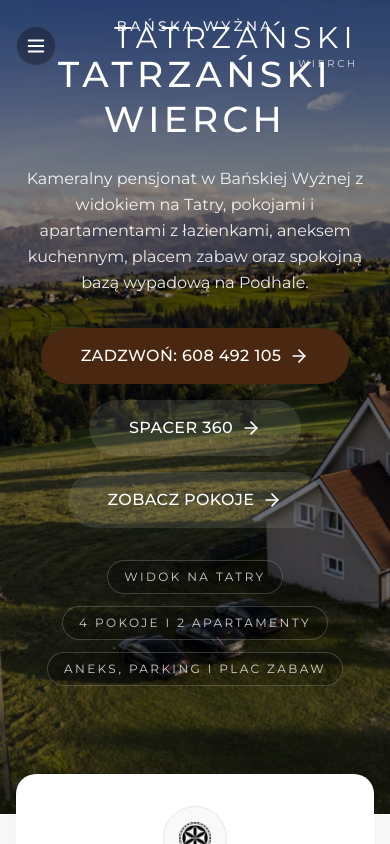
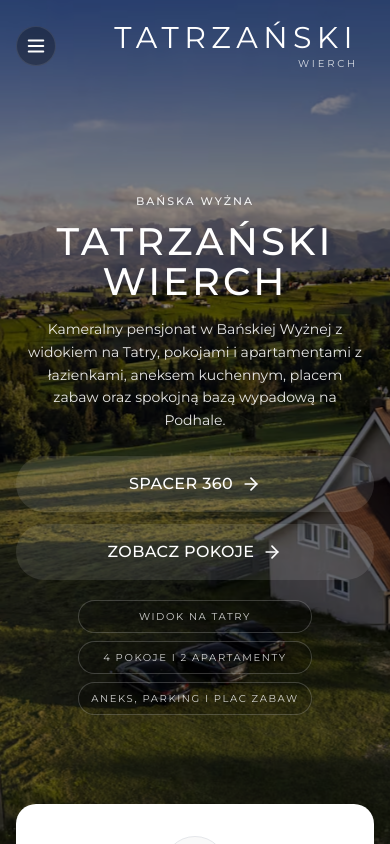
Before and after one commit to foliowiecsztywnygit/tatrza-ski-wierch, a React (Vite) app: page / in a window 390 px wide. Shown: the top 844 px of the page. Built offline with nearby package versions, Linux system fonts and the light colour scheme; a web font is replaced by a local one.

Commit message:
Desc and hero fixes

```diff
--- a/index.html
+++ b/index.html
@@ -4,8 +4,21 @@
     <meta charset="UTF-8" />
     <link rel="icon" type="image/svg+xml" href="/favicon.svg" />
     <meta name="viewport" content="width=device-width, initial-scale=1.0, viewport-fit=cover" />
-    <title>Dom Wczasowy Dziubasówka | Noclegi w Suchem koło Poronina</title>
-    <meta name="description" content="Dom Wczasowy Dziubasówka w Suchem oferuje 55 miejsc noclegowych, 15 pokoi, wyżywienie na miejscu, WiFi i parking. Obiekt czynny przez cały rok." />
+    <title>Tatrzański Wierch | Noclegi w Bańskiej Wyżnej z widokiem na Tatry</title>
+    <meta
+      name="description"
+      content="Tatrzański Wierch w Bańskiej Wyżnej oferuje kameralne pokoje i apartamenty, widok na Tatry, aneks kuchenny, parking, plac zabaw i spacer 360."
+    />
+    <meta name="theme-color" content="#4A2711" />
+    <meta property="og:type" content="website" />
+    <meta property="og:locale" content="pl_PL" />
+    <meta property="og:title" content="Tatrzański Wierch | Noclegi w Bańskiej Wyżnej z widokiem na Tatry" />
+    <meta
+      property="og:description"
+      content="Kameralne pokoje i apartamenty, panorama Tatr, aneks kuchenny, parking, plac zabaw i szybki kontakt z obiektem."
+    />
+    <meta property="og:image" content="/zdjecia/widok_z_obiektem.avif" />
+    <meta property="og:site_name" content="Tatrzański Wierch" />
     <link rel="preconnect" href="https://fonts.googleapis.com">
     <link rel="preconnect" href="https://fonts.gstatic.com" crossorigin>
     <link href="https://fonts.googleapis.com/css2?family=Montserrat:wght@300;400;500;600;700&display=swap" rel="stylesheet">
--- a/src/components/layout/MobileStickyCTA.tsx
+++ b/src/components/layout/MobileStickyCTA.tsx
@@ -1,13 +1,14 @@
 import { useState, useEffect } from 'react';
+import { MessageCircle, Phone } from 'lucide-react';
 import { propertyInfo } from '../../content/data';
 
 export function MobileStickyCTA() {
   const [isVisible, setIsVisible] = useState(false);
+  const smsHref = `sms:${propertyInfo.phoneHref}`;
 
   useEffect(() => {
     const handleScroll = () => {
-      // Show after scrolling past hero section (approx 500px)
-      setIsVisible(window.scrollY > 500);
+      setIsVisible(window.scrollY > 180);
     };
 
     window.addEventListener('scroll', handleScroll);
@@ -17,12 +18,24 @@ export function MobileStickyCTA() {
   if (!isVisible) return null;
 
   return (
-    <div className="md:hidden fixed bottom-0 left-0 right-0 z-40 bg-white/85 backdrop-blur-md border-t border-brand-brown/10 p-4 pb-safe">
+    <div className="md:hidden fixed bottom-4 right-4 z-40 flex flex-col items-end gap-3">
       <a
         href={`tel:${propertyInfo.phoneHref}`}
-        className="block w-full bg-brand-brown hover:bg-brand-brown-dark text-white text-center font-semibold py-4 rounded-xl shadow-lg transition-colors"
+        className="inline-flex items-center gap-3 rounded-full bg-brand-brown text-white shadow-[0_14px_35px_rgba(0,0,0,0.22)] px-4 py-3 transition-colors hover:bg-brand-brown-dark"
       >
-        Zadzwoń: {propertyInfo.phoneDisplay}
+        <span className="flex h-10 w-10 items-center justify-center rounded-full bg-white/12">
+          <Phone className="h-5 w-5" />
+        </span>
+        <span className="pr-1 text-sm font-ui uppercase tracking-wider">Telefon</span>
+      </a>
+      <a
+        href={smsHref}
+        className="inline-flex items-center gap-3 rounded-full border border-brand-brown/15 bg-white/95 text-brand-brown shadow-[0_14px_35px_rgba(0,0,0,0.14)] px-4 py-3 transition-colors hover:bg-white"
+      >
+        <span className="flex h-10 w-10 items-center justify-center rounded-full bg-accent-yellow/25">
+          <MessageCircle className="h-5 w-5" />
+        </span>
+        <span className="pr-1 text-sm font-ui uppercase tracking-wider">SMS</span>
       </a>
     </div>
   );
--- a/src/components/sections/Hero.tsx
+++ b/src/components/sections/Hero.tsx
@@ -35,7 +35,7 @@ export function Hero() {
   }, []);
 
   return (
-    <section className="relative min-h-[80vh] md:h-screen w-full flex flex-col justify-end pb-32 overflow-hidden">
+    <section className="relative min-h-[100svh] md:min-h-[80vh] md:h-screen w-full flex flex-col justify-center md:justify-end pt-28 md:pt-0 pb-14 md:pb-32 overflow-hidden">
       <div
         className="absolute inset-0 z-0 bg-cover bg-center bg-no-repeat"
         style={{
@@ -49,47 +49,47 @@ export function Hero() {
 
       <div className="container relative z-10 flex flex-col items-center justify-center w-full">
         <FadeIn delay={0.2} className="text-center w-full">
-          <p className="mt-4 text-white/90 font-hane font-medium uppercase tracking-[0.22em] text-sm md:text-base">
+          <p className="mt-2 md:mt-4 text-white/90 font-hane font-medium uppercase tracking-[0.18em] md:tracking-[0.22em] text-[11px] md:text-base">
             {propertyInfo.locationLabel}
           </p>
-          <h1 className="mt-4 text-4xl md:text-6xl lg:text-7xl font-hane text-white font-medium uppercase tracking-[0.12em] leading-tight">
+          <h1 className="mt-3 md:mt-4 text-[2.4rem] sm:text-5xl md:text-6xl lg:text-7xl font-hane text-white font-medium uppercase tracking-[0.08em] md:tracking-[0.12em] leading-[1.05]">
             Tatrzański
             <br />
             Wierch
           </h1>
-          <p className="mt-6 max-w-3xl mx-auto text-white/90 font-body text-base md:text-lg leading-relaxed">
+          <p className="mt-4 md:mt-6 max-w-3xl mx-auto px-2 sm:px-0 text-white/90 font-body text-sm sm:text-base md:text-lg leading-relaxed">
             Kameralny pensjonat w Bańskiej Wyżnej z widokiem na Tatry, pokojami i apartamentami z łazienkami,
             aneksem kuchennym, placem zabaw oraz spokojną bazą wypadową na Podhale.
           </p>
-          <div className="mt-8 flex flex-col sm:flex-row items-center justify-center gap-4">
-            <a href={`tel:${propertyInfo.phoneHref}`}>
+          <div className="mt-6 md:mt-8 flex flex-col sm:flex-row items-center justify-center gap-3 md:gap-4">
+            <a href={`tel:${propertyInfo.phoneHref}`} className="hidden sm:block">
               <Button variant="primary" size="lg">
                 Zadzwoń: {propertyInfo.phoneDisplay}
               </Button>
             </a>
-            <a href={propertyInfo.virtualTourUrl} target="_blank" rel="noreferrer">
+            <a href={propertyInfo.virtualTourUrl} target="_blank" rel="noreferrer" className="w-full sm:w-auto">
               <Button
                 variant="secondary"
                 size="lg"
-                className="bg-white/10 text-white border-white/20 hover:bg-white/20"
+                className="w-full sm:w-auto bg-white/10 text-white border-white/20 hover:bg-white/20 px-6 md:px-10"
               >
                 Spacer 360
               </Button>
             </a>
-            <Link to="/pokoje">
+            <Link to="/pokoje" className="w-full sm:w-auto">
               <Button
                 variant="secondary"
                 size="lg"
-                className="bg-white/10 text-white border-white/20 hover:bg-white/20"
+                className="w-full sm:w-auto bg-white/10 text-white border-white/20 hover:bg-white/20 px-6 md:px-10"
               >
                 Zobacz pokoje
               </Button>
             </Link>
           </div>
-          <div className="mt-8 flex flex-wrap items-center justify-center gap-3 text-xs md:text-sm uppercase tracking-[0.2em] text-white/80 font-ui">
-            <span className="rounded-pill border border-white/20 bg-black/20 px-4 py-2">{propertyInfo.beds}</span>
-            <span className="rounded-pill border border-white/20 bg-black/20 px-4 py-2">{propertyInfo.roomsCount}</span>
-            <span className="rounded-pill border border-white/20 bg-black/20 px-4 py-2">{propertyInfo.openLabel}</span>
+          <div className="mt-5 md:mt-8 grid w-full max-w-sm sm:max-w-none sm:flex sm:flex-wrap items-center justify-center gap-2 md:gap-3 text-[10px] sm:text-xs md:text-sm uppercase tracking-[0.16em] md:tracking-[0.2em] text-white/80 font-ui">
+            <span className="rounded-pill border border-white/20 bg-black/20 px-3 md:px-4 py-2 text-center">{propertyInfo.beds}</span>
+            <span className="rounded-pill border border-white/20 bg-black/20 px-3 md:px-4 py-2 text-center">{propertyInfo.roomsCount}</span>
+            <span className="rounded-pill border border-white/20 bg-black/20 px-3 md:px-4 py-2 text-center">{propertyInfo.openLabel}</span>
           </div>
         </FadeIn>
       </div>
```
